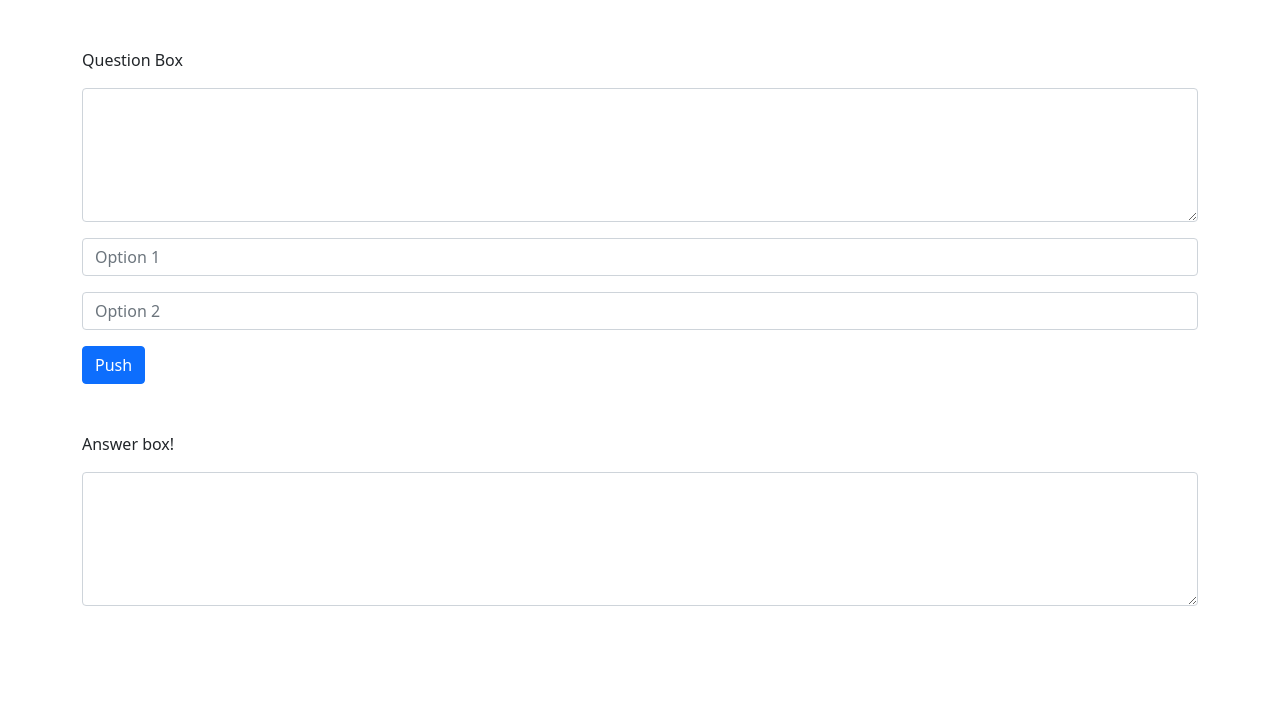
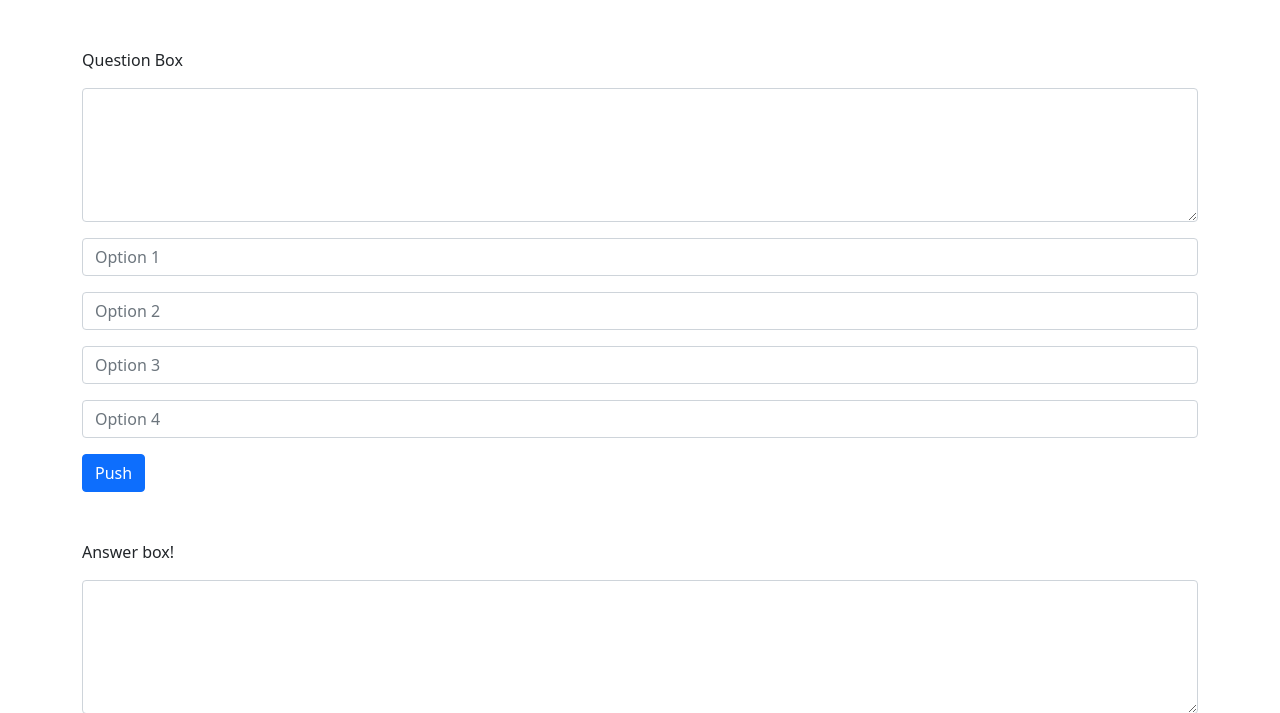
Before and after one commit to tactlabs/espazimo-socket, a Flask app: page /admin in a window 1280 px wide. Shown: the top 713 px of the page. Run offline with Flask 2, Linux system fonts and the light colour scheme; some libraries are stand-ins or nearby versions.

```diff
--- a/templates/index.html
+++ b/templates/index.html
@@ -22,8 +22,8 @@
 
             <input type="text" id="option_1" placeholder="Option 1" class="form-control mb-3 mt-2" />
             <input type="text" id="option_2" placeholder="Option 2" class="form-control mb-3 mt-2" />
-            <!-- <input type="text" id="option_3" placeholder="Option 3" class="form-control mb-3 mt-2" />
-            <input type="text" id="option_4" placeholder="Option 4" class="form-control mb-3 mt-2" /> -->
+            <input type="text" id="option_3" placeholder="Option 3" class="form-control mb-3 mt-2" />
+            <input type="text" id="option_4" placeholder="Option 4" class="form-control mb-3 mt-2" />
 
             <button class="btn btn-primary">Push</button>
         </div>
@@ -54,8 +54,8 @@
 
             var option_1 = $('#option_1').val();
             var option_2 = $('#option_2').val();
-            // var option_3 = $('#option_3').val();
-            // var option_4 = $('#option_4').val();
+            var option_3 = $('#option_3').val();
+            var option_4 = $('#option_4').val();
 
             //console.log(text);
             event.preventDefault();
@@ -63,9 +63,9 @@
                 question: question,
 
                 option_1 : option_1,
-                option_2 : option_2
-                // option_3 : option_3,
-                // option_4 : option_4,
+                option_2 : option_2,
+                option_3 : option_3,
+                option_4 : option_4,
 
             })
         });
```
Also changed, not shown: templates/message.html (+24 -24 lines).
